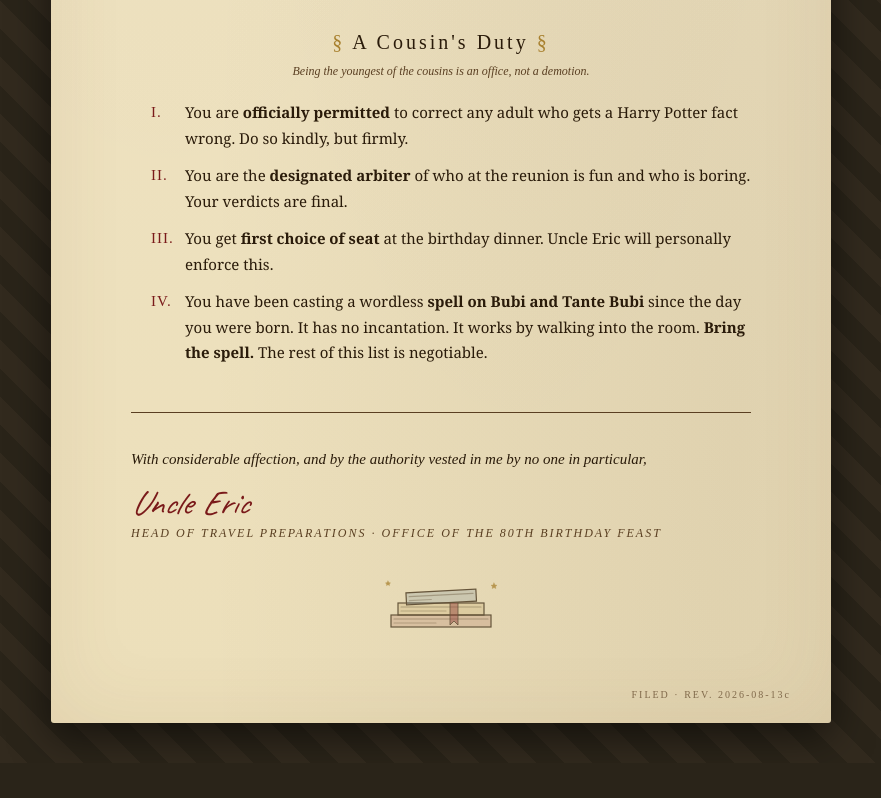
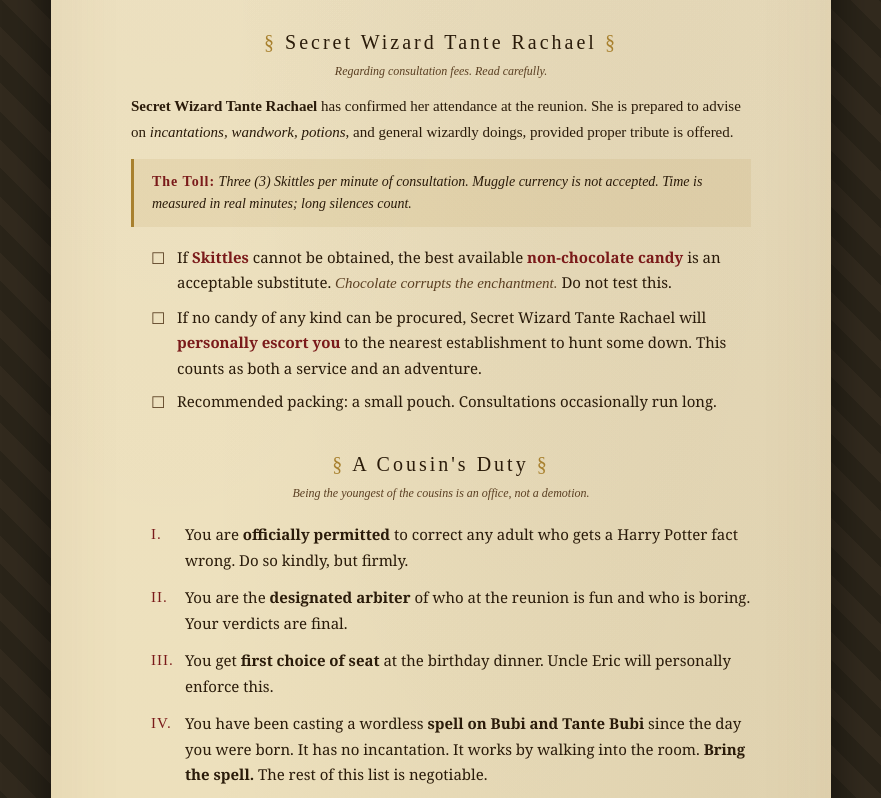
Before and after one commit to EricElkins/pismo2026, a plain HTML site: page sydney.html in a window 1280 px wide. Shown: the part 2844-3642 px from the top of the page, without its empty margins (199-1080 px from the left). Before the commit the page ends 3607 px from the top, so only its background shows below. Drawn offline with Linux system fonts and the light colour scheme; a web font is replaced by a local one.

Commit message:
Add files via upload

```diff
--- a/sydney.html
+++ b/sydney.html
@@ -487,6 +487,22 @@
   </section>
 
   <section>
+    <h2 class="sect">Secret Wizard Tante Rachael</h2>
+    <div class="sect-note">Regarding consultation fees. Read carefully.</div>
+    <p style="font-family: 'IM Fell English', serif; font-size: 15px; line-height: 1.7; margin: 0 0 10px;">
+      <strong>Secret Wizard Tante Rachael</strong> has confirmed her attendance at the reunion. She is prepared to advise on <em>incantations, wandwork, potions</em>, and general wizardly doings, provided proper tribute is offered.
+    </p>
+    <div class="aside">
+      <strong>The Toll:</strong> Three (3) Skittles per minute of consultation. Muggle currency is not accepted. Time is measured in real minutes; long silences count.
+    </div>
+    <ul class="list">
+      <li>If <strong>Skittles</strong> cannot be obtained, the best available <strong>non-chocolate candy</strong> is an acceptable substitute. <em>Chocolate corrupts the enchantment.</em> Do not test this.</li>
+      <li>If no candy of any kind can be procured, Secret Wizard Tante Rachael will <strong>personally escort you</strong> to the nearest establishment to hunt some down. This counts as both a service and an adventure.</li>
+      <li>Recommended packing: a small pouch. Consultations occasionally run long.</li>
+    </ul>
+  </section>
+
+  <section>
     <h2 class="sect">A Cousin's Duty</h2>
     <div class="sect-note">Being the youngest of the cousins is an office, not a demotion.</div>
     <ol class="duties">
@@ -528,7 +544,7 @@
     </g>
   </svg>
 
-  <div class="revstamp">FILED · REV. 2026-08-13c</div>
+  <div class="revstamp">FILED · REV. 2026-08-13d</div>
 </div>
 
 <div class="controls no-print">
```
